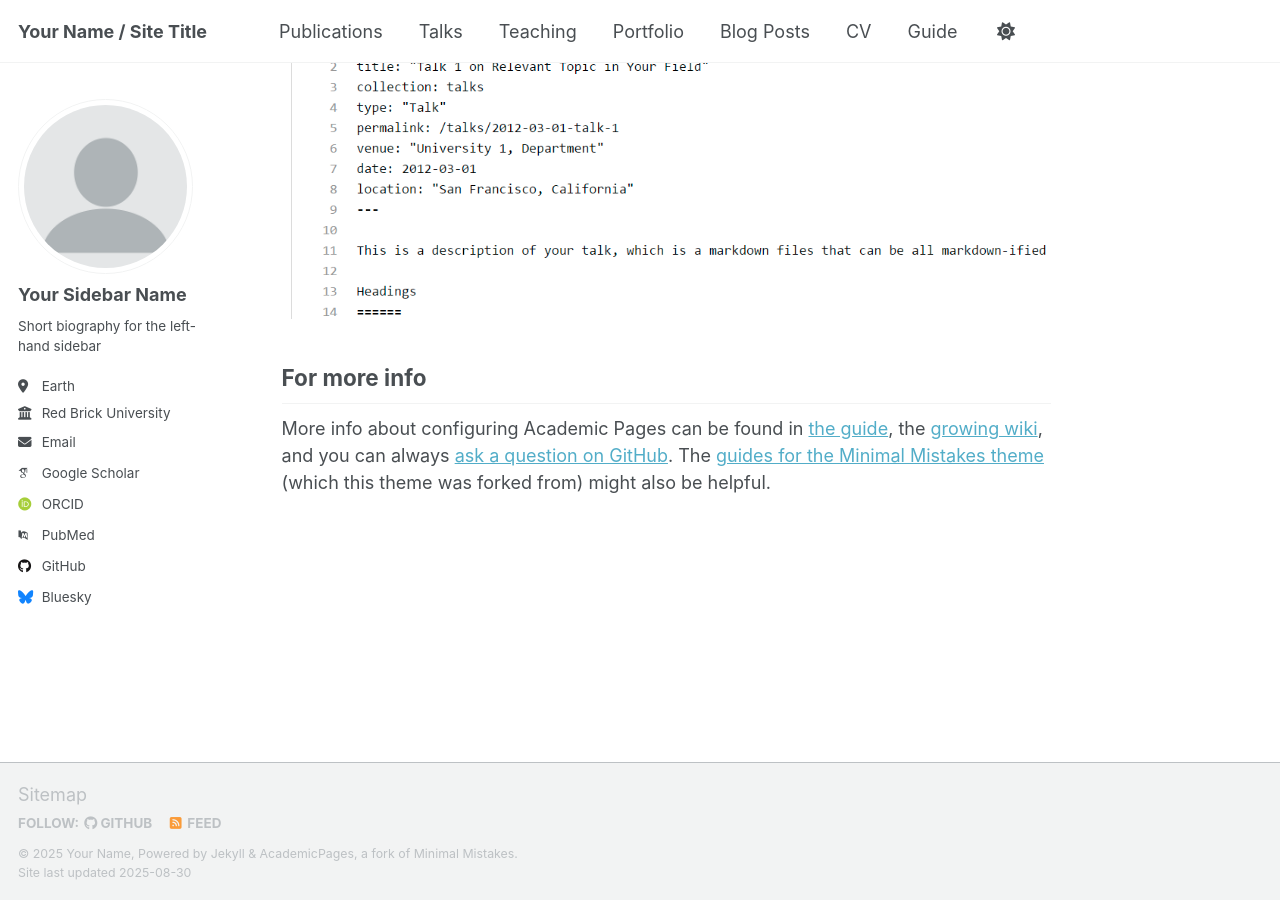
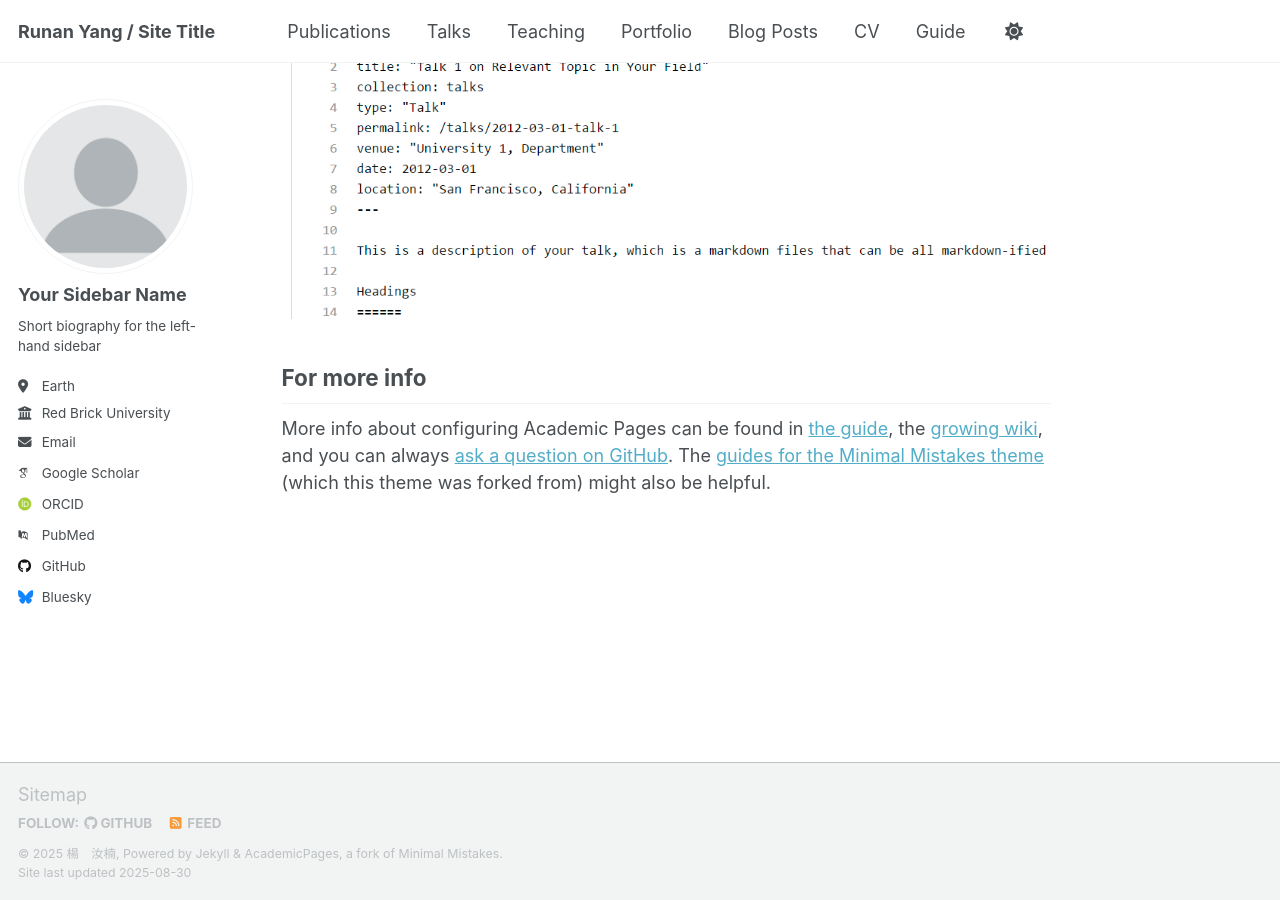
Before and after one commit to yangrunan-ibaraki-noukei/yangrunan-ibaraki-noukei.github.io, a Jekyll site: the page built from _pages/about.md, in a window 1280 px wide and 900 px high, scrolled down 2880 px. Built offline with Jekyll 4.4.1, drawn with Linux system fonts in a browser that asks for light colours; some web fonts are replaced; a script that is not in the unit is left out.

Commit message:
Update _config.yml

```diff
--- a/_config.yml
+++ b/_config.yml
@@ -9,10 +9,10 @@
 # Basic Site Settings
 locale                   : "en-US"
 site_theme               : "default" # Currently available options are "default", "air"
-title                    : "Your Name / Site Title"
+title                    : "Runan Yang / Site Title"
 title_separator          : "-"
-name                     : &name "Your Name"
-description              : &description "personal description"
+name                     : &name "楊　汝楠"
+description              : &description "Urban agriculture • Branding • Consumer behavior • Sustainability"
 url                      : https://academicpages.github.io # the base hostname & protocol for your site e.g. "https://[your GitHub username].github.io" or if you already have some other page hosted on Github then use "https://[your GitHub username].github.io/[Your Repo Name]"
 baseurl                  : "" # the subpath of your site, e.g. "/blog"
 repository               : "academicpages/academicpages.github.io"
```
